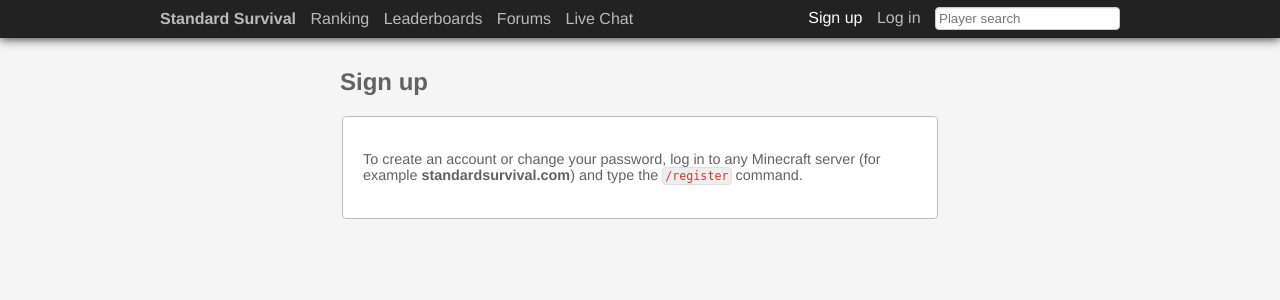
After one commit to sbezboro/standard-web-flask, a Python web app: template standardweb/templates/signup.html in a window 1280 px wide. The commit adds this page. Shown: the top 300 px of the page. Run offline with Jinja, Linux system fonts and the light colour scheme; the template is opened without the code that fills it, so the values that code supplies are empty.

Commit message:
simple sign up page explaining /register command

```diff
--- a/standardweb/templates/base.html
+++ b/standardweb/templates/base.html
@@ -39,7 +39,9 @@
                 <a class="{% block select_leaderboards %}{% endblock %}" href="{{ url_for('leaderboards', server_id=server.id if server else None) }}">Leaderboards</a>
                 <a class="{% block select_forum %}{% endblock %}" href="{{ url_for('forums') }}">Forums</a>
                 <a class="{% block select_chat %}{% endblock %}" href="{{ url_for('chat', server_id=server.id if server else None) }}">Live Chat</a>
-                {% if user and user.admin %}<a href="{{ url_for('admin', server_id=server.id if server else None) }}">Server Admin</a>{% endif %}
+                {% if user and user.admin %}
+                    <a href="{{ url_for('admin', server_id=server.id if server else None) }}">Server Admin</a>
+                {% endif %}
                 <div id="right">
                     {% if user %}
                         {% if not user.admin %}
@@ -47,7 +49,7 @@
                         {% endif %}
                         <a href="{{ url_for('logout') }}">Log out</a>
                     {% else %}
-                        <a href="#" onclick="alert('Log in to the Minecraft server (standardsurvival.com) and type /register to create an account!')">Sign up</a>
+                        <a class="{% block select_signup %}{% endblock %}" href="{{ url_for('signup') }}">Sign up</a>
                         <a class="{% block select_login %}{% endblock %}" href="{{ url_for('login', next=request.path) }}">Log in</a>
                     {% endif %}
                     <form class="form-inline" method="GET" action="{{ url_for('player_search') }}">
@@ -73,7 +75,7 @@
                         {% endif %}
                         <li><a href="{{ url_for('logout') }}">Log out</a></li>
                     {% else %}
-                        <li><a href="#" onclick="alert('Log in to the Minecraft server (standardsurvival.com) and type /register to create an account!')">Sign up</a></li>
+                        <li><a href="{{ url_for('signup') }}">Sign up</a></li>
                         <li><a href="{{ url_for('login', next=request.path) }}">Log in</a></li>
                     {% endif %}
                     <li><form class="form-inline" method="GET" action="{{ url_for('player_search') }}">
--- /dev/null
+++ b/standardweb/templates/signup.html
@@ -0,0 +1,18 @@
+{% extends "base.html" %}
+
+{% block title %}Login - Standard Survival Minecraft Server{% endblock %}
+
+{% block select_signup %}selected{% endblock %}
+{% block content %}
+  <div id="main">
+    <div class="center-section">
+      <h2>Sign up</h2>
+        <fieldset>
+          {% include 'includes/messages.html' %}
+          <p class="help">
+            To create an account or change your password, log in to any Minecraft server (for example <b>standardsurvival.com</b>) and type the <code>/register</code> command.
+          </p>
+        </fieldset>
+    </div>
+  </div>
+{% endblock %}
--- a/standardweb/views.py
+++ b/standardweb/views.py
@@ -74,6 +74,11 @@ def logout():
     flash('Successfully logged out', 'success')
 
     return redirect(request.referrer)
+
+
+@app.route('/signup')
+def signup():
+    return render_template('signup.html')
 
 
 @app.route('/search')
```
